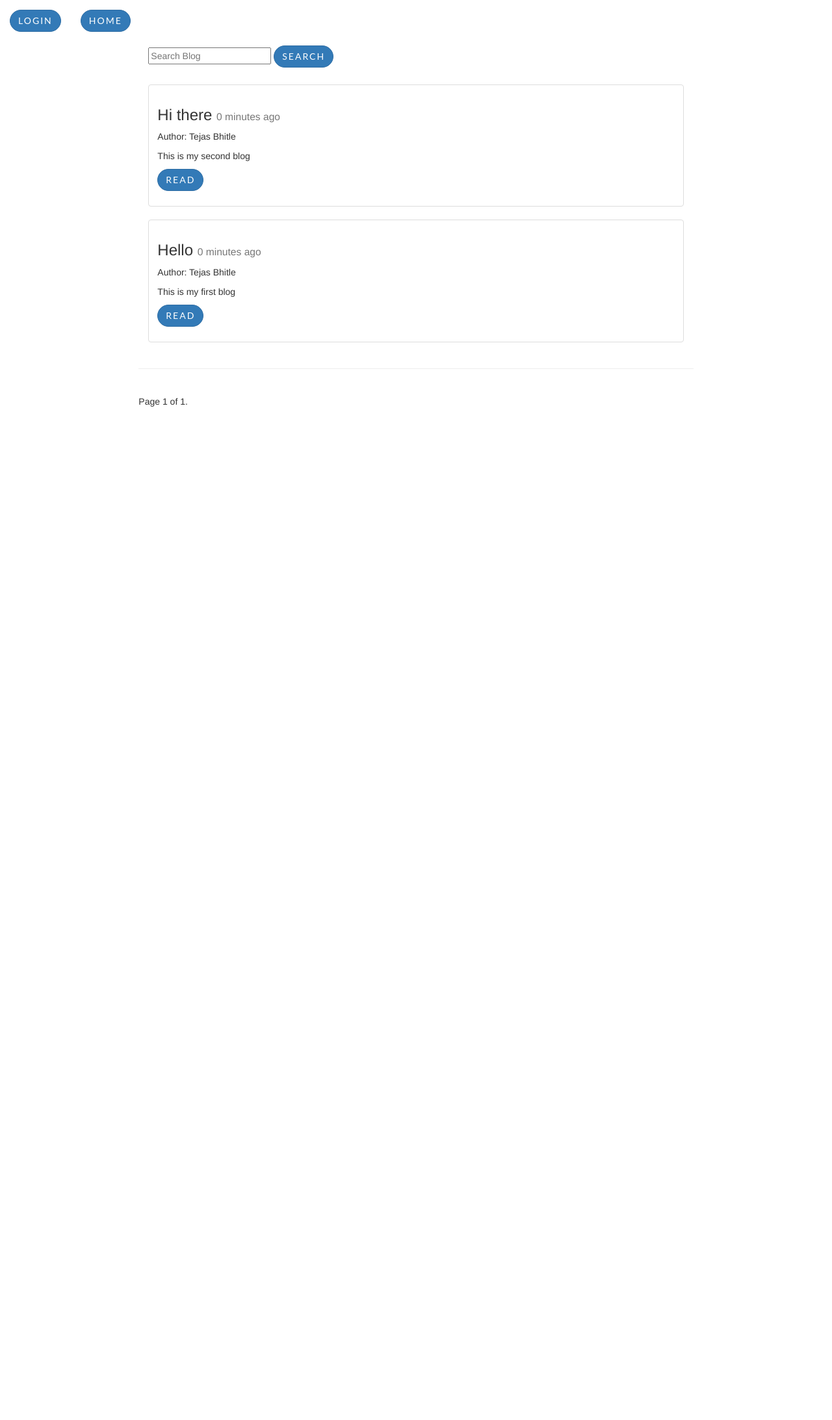
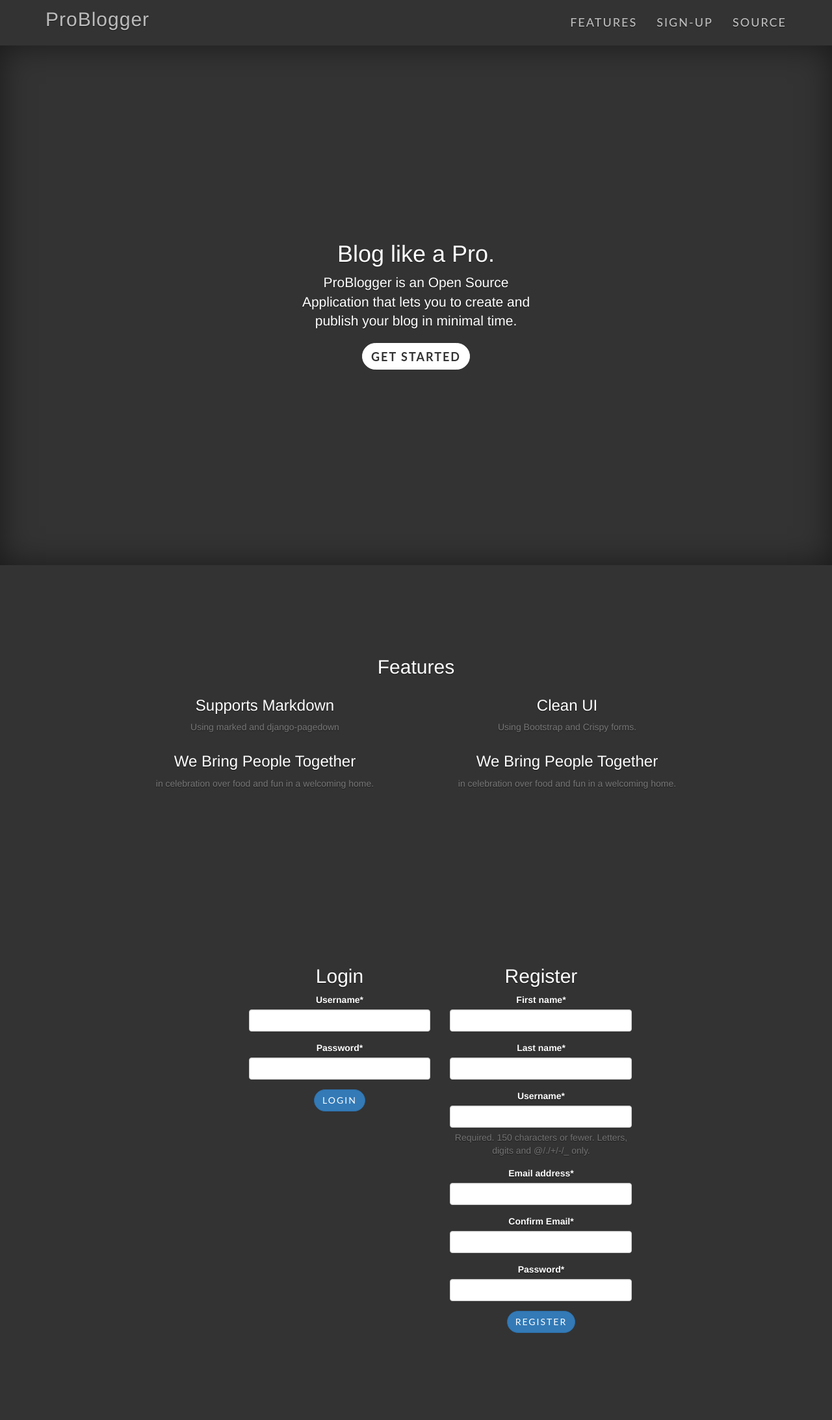
Before and after one commit to TejasBhitle/ProBlogger, a Django app: page / in a window 1280 px wide; the page is wider, and only the part inside the window is pictured. Shown: that part at 65% size. Before the commit the page ends 626 px from the top of that part, so only its background shows below. Run offline with Django 3.2, Linux system fonts and the light colour scheme; data comes from the database, SQL or seed files in the repository; both versions use the stored data as it was after the commit; parts of the project's set-up code (start-up, migrations or seed data) failed here and were passed over; some libraries are stand-ins or nearby versions.

Commit message:
Major Update

```diff
--- a/src/accounts/urls.py
+++ b/src/accounts/urls.py
@@ -2,10 +2,12 @@ from django.conf.urls import url
 
 from .views import (login_view,
                     logout_view,
-                    register_view)
+                    register_view,
+                    auth_view)
 
 urlpatterns = [
     url(r'^login/', login_view),
     url(r'^logout/', logout_view),
     url(r'^register/', register_view),
+    url(r'^auth/', auth_view)
 ]
--- a/src/accounts/views.py
+++ b/src/accounts/views.py
@@ -48,6 +48,17 @@ def register_view(request):
     return render(request, "user_form.html", context)
 
 
+def auth_view(request):
+    form1 = UserLoginForm(request.POST or None)
+    form2 = UserRegisterForm(request.POST or None)
+    context = {
+        "form1": form1,
+        "form2": form2,
+        "title": "Auth View",
+    }
+    return render(request, "index.html", context)
+
+
 def logout_view(request):
     logout(request)
     return redirect("/")
--- a/src/blog_project/urls.py
+++ b/src/blog_project/urls.py
@@ -21,12 +21,12 @@ from django.conf import settings
 from django.conf.urls.static import static
 
 from .views import home
-from posts.views import post_list
-
+# from posts.views import post_list
+from accounts.views import auth_view
 
 urlpatterns = [
     #url(r'^$', home),
-    url(r'^$', post_list, name='list'),
+    url(r'^$', auth_view, name='list'),
     url(r'^admin/', admin.site.urls),
     url(r'^posts/', include("posts.urls", namespace="posts")),
     url(r'^user/', include("accounts.urls", namespace="accounts"))
--- a/src/blog_project/views.py
+++ b/src/blog_project/views.py
@@ -3,4 +3,4 @@ from django.shortcuts import render
 
 def home(request):
     context = {}
-    return render(request, "index.html", context)
+    return render(request, "index1.html", context)
--- a/src/posts/urls.py
+++ b/src/posts/urls.py
@@ -5,7 +5,7 @@ from .views import (post_list, post_create,
                     post_delete)
 
 urlpatterns = [
-    # url(r'^$', post_list, name='list'),
+    url(r'^$', post_list, name='list'),
     url(r'^create/$', post_create),
     url(r'^(?P<post_id>\d+)/$', post_detail),
     url(r'^(?P<post_id>\d+)/edit$', post_edit),
--- a/src/static/css/base.css
+++ b/src/static/css/base.css
@@ -190,7 +190,7 @@ header .header-content .header-content-inner h1 {
   font-size: 11px;
 }
 
-.wmd-panel{
+.wmd-wmd-panel{
     margin-right: 0px !important;
     margin-left: 0px !important;
 }
--- /dev/null
+++ b/src/static/css/index.css
@@ -0,0 +1,160 @@
+/*
+ * Globals
+ */
+
+/* Links */
+a,
+a:focus,
+a:hover {
+  color: #fff;
+}
+
+/* Custom default button */
+.btn-secondary,
+.btn-secondary:hover,
+.btn-secondary:focus {
+  color: #333;
+  text-shadow: none; /* Prevent inheritance from `body` */
+  background-color: #fff;
+  border: .05rem solid #fff;
+}
+
+
+/*
+ * Base structure
+ */
+
+html,
+body {
+  height: 100%;
+  background-color: #333;
+}
+body {
+  color: #fff;
+  text-align: center;
+  text-shadow: 0 .05rem .1rem rgba(0,0,0,.5);
+}
+
+/* Extra markup and styles for table-esque vertical and horizontal centering */
+.site-wrapper {
+  display: table;
+  width: 100%;
+  height: 100%; /* For at least Firefox */
+  min-height: 100%;
+  -webkit-box-shadow: inset 0 0 5rem rgba(0,0,0,.5);
+          box-shadow: inset 0 0 5rem rgba(0,0,0,.5);
+}
+.site-wrapper-inner {
+  display: table-cell;
+  vertical-align: top;
+}
+.cover-container {
+  margin-right: auto;
+  margin-left: auto;
+}
+
+/* Padding for spacing */
+.inner {
+  padding: 2rem;
+}
+
+
+/*
+ * Header
+ */
+
+.masthead {
+  margin-bottom: 2rem;
+}
+
+.masthead-brand {
+  margin-bottom: 0;
+}
+
+.nav-masthead .nav-link {
+  padding: .25rem 0;
+  font-weight: bold;
+  color: rgba(255,255,255,.5);
+  background-color: transparent;
+  border-bottom: .25rem solid transparent;
+}
+
+.nav-masthead .nav-link:hover,
+.nav-masthead .nav-link:focus {
+  border-bottom-color: rgba(255,255,255,.25);
+}
+
+.nav-masthead .nav-link + .nav-link {
+  margin-left: 1rem;
+}
+
+.nav-masthead .active {
+  color: #fff;
+  border-bottom-color: #fff;
+}
+
+@media (min-width: 48em) {
+  .masthead-brand {
+    float: left;
+  }
+  .nav-masthead {
+    float: right;
+  }
+}
+
+
+/*
+ * Cover
+ */
+
+.cover {
+  padding: 0 1.5rem;
+}
+.cover .btn-lg {
+  padding: .75rem 1.25rem;
+  font-weight: bold;
+}
+
+
+/*
+ * Footer
+ */
+
+.mastfoot {
+  color: rgba(255,255,255,.5);
+}
+
+
+/*
+ * Affix and center
+ */
+
+@media (min-width: 40em) {
+  /* Pull out the header and footer */
+  .masthead {
+    position: fixed;
+    top: 0;
+  }
+  .mastfoot {
+    position: fixed;
+    bottom: 0;
+  }
+  /* Start the vertical centering */
+  .site-wrapper-inner {
+    vertical-align: middle;
+  }
+  /* Handle the widths */
+  .masthead,
+  .mastfoot,
+  .cover-container {
+    width: 100%; /* Must be percentage or pixels for horizontal alignment */
+  }
+}
+
+@media (min-width: 62em) {
+  .masthead,
+  .mastfoot,
+  .cover-container {
+    width: 42rem;
+  }
+}
--- a/src/templates/base.html
+++ b/src/templates/base.html
@@ -37,7 +37,9 @@
       fjs.parentNode.insertBefore(js, fjs);
     }(document, 'script', 'facebook-jssdk'));</script>
 
-    {% include 'nav_bar.html' %}
+    {% block navbar %}
+
+    {% endblock navbar %}
 
     <div style="padding-top:70px;">
     {% block content %}
--- a/src/templates/index.html
+++ b/src/templates/index.html
@@ -1,29 +1,142 @@
 {% extends "base.html" %}
+{% load staticfiles %}
+{% load crispy_forms_tags %}
+
+{% block head.title %} {{ title }} | {{ block.super }} {% endblock head.title %}
+
+{% block head_extra %}
+    <link rel="stylesheet" href='{% static  "css/index.css" %}  '>
+{% endblock head_extra %}
+
+{% block navbar %}
+<nav id="mainNav" class="navbar navbar-default navbar-fixed-top">
+        <div class="container">
+            <!-- Brand and toggle get grouped for better mobile display -->
+            <div class="navbar-header">
+                <button type="button" class="navbar-toggle collapsed" data-toggle="collapse" data-target="#bs-example-navbar-collapse-1">
+                    <span class="sr-only">Toggle navigation</span>
+                    Menu
+                </button>
+                <a class="navbar-brand page-scroll" href="#page-top"
+                  style="height:0px;padding-top:13px;padding-bottom:13px";>
+                <h2 style="margin-top:0px;margin-bottom:0px">ProBlogger
+                  <h1>
+                </a>
+            </div>
+
+            <!-- Collect the nav links, forms, and other content for toggling -->
+            <div class="collapse navbar-collapse" id="bs-example-navbar-collapse-1">
+                <ul class="nav navbar-nav navbar-right">
+                    <li>
+                        <a class="page-scroll" href="#features"><h4>Features</h4></a>
+                    </li>
+                    <li>
+                        <a class="page-scroll" href="#signup"><h4>Sign-up</h4></a>
+                    </li>
+                    <li>
+                        <a class="page-scroll" href="https://github.com/TejasBhitle/ProBlogger"><h4>Source</h4></a>
+                    </li>
+                </ul>
+            </div>
+
+        </div>
+    </nav>
+{% endblock navbar %}
+
 
 {% block content %}
-    <header>
-        <div class="container">
+
+<div class="site-wrapper">
+
+      <div class="site-wrapper-inner">
+
+        <div class="cover-container">
+
+          <div class="inner cover">
+            <h1 class="cover-heading">Blog like a Pro.</h1>
+            <p class="lead">ProBlogger is an Open Source Application that lets you to create and publish your blog in minimal time.</p>
+            <p class="lead">
+              <a href="/posts/" class="btn btn-lg btn-secondary">Get Started</a>
+            </p>
+          </div>
+
+          <div class="mastfoot">
+            <div class="inner">
+              <p></p>
+            </div>
+          </div>
+
+        </div>
+
+      </div>
+
+    </div>
+
+    <section id="features">
+        <div class="container" style="padding:120px">
             <div class="row">
-                <div class="col-sm-7">
-                    <div class="header-content">
-                        <div class="header-content-inner">
-                            <h1>Welcome</h1>
-                            <a href="/posts/" class="btn btn-outline btn-xl page-scroll">View Posts</a>
-                            <br><br><br>
-                            List of urls:
-                            <ul>
-                                <li>/admin</li>
-                                <li>/posts/</li>
-                                <li>/posts/id</li>
-                                <li>/posts/create</li>
-                                <li>/user/register/</li>
-                                <li>/user/login/</li>
-                                <li>/user/logout/</li>
-                            </ul>
-                        </div>
+                <div class="col-lg-12 text-center">
+                    <div class="section-heading">
+                        <h2>Features</h2>
                     </div>
                 </div>
             </div>
+            <div class="col-md-6">
+                <div class="feature-item" >
+                    <i class="icon-user text-primary"></i>
+                    <h3>Supports Markdown</h3>
+                    <p class="text-muted">Using marked and django-pagedown </p>
+
+                </div>
+            </div>
+            <div class="col-md-6">
+                <div class="feature-item">
+                    <i class="icon-user text-primary"></i>
+                    <h3>Clean UI </h3>
+                    <p class="text-muted">Using Bootstrap and Crispy forms.</p>
+                </div>
+            </div>
+            <div class="col-md-6">
+                <div class="feature-item">
+                    <i class="icon-user text-primary"></i>
+                    <h3>We Bring People Together</h3>
+                    <p class="text-muted">in celebration over food and fun in a welcoming home.</p>
+                </div>
+            </div>
+            <div class="col-md-6">
+                <div class="feature-item">
+                    <i class="icon-user text-primary"></i>
+                    <h3>We Bring People Together</h3>
+                    <p class="text-muted">in celebration over food and fun in a welcoming home.</p>
+                </div>
+            </div>
+
         </div>
-    </header>
+
+    </section>
+
+    <section id="signup" class="col-md-9">
+        <div class="container">
+            <div class="row" style="padding:120px">
+                <div class="col-md-4 col-sm-offset-3">
+
+            <h2 style='color:"#007bff";'>Login</h2>
+            <form method='POST' action='/user/login/' enctype='multipart/form-data'>{% csrf_token %}
+                {{ form1 | crispy }}
+                <input type='submit' class='btn btn-primary' value='Login' />
+            </form>
+
+        </div>
+                <div class="col-md-4">
+
+            <h2 style='color:"#007bff";'>Register</h2>
+            <form method='POST' action='/user/register/' enctype='multipart/form-data'>{% csrf_token %}
+                {{ form2 | crispy }}
+                <input type='submit' class='btn btn-primary' value='Register' />
+            </form>
+        </div>
+            </div>
+        </div>
+    </section>
+
 {% endblock content %}
--- a/src/templates/post_detail.html
+++ b/src/templates/post_detail.html
@@ -1,6 +1,11 @@
 {% extends "base.html" %}
 
 {% block head.title %} {{ post.title }} | {{ block.super }} {% endblock head.title %}
+
+{% block navbar %}
+    {% include 'nav_bar.html' %}
+{% endblock navbar %}
+
 
 {% block content %}
 
--- a/src/templates/post_form.html
+++ b/src/templates/post_form.html
@@ -1,6 +1,9 @@
 {% extends "base.html" %}
 {% load crispy_forms_tags %}
 
+{% block navbar %}
+    {% include 'nav_bar.html' %}
+{% endblock navbar %}
 
 {% block head.title %} New blog | {{ block.super }} {% endblock head.title %}
 
--- a/src/templates/post_list.html
+++ b/src/templates/post_list.html
@@ -1,8 +1,12 @@
 {% extends "base.html" %}
+
+{% block navbar %}
+    {% include 'nav_bar.html' %}
+{% endblock navbar %}
 
 {% block content %}
 
-<div class="col-sm-12 col-sm-offset-2">
+<div class="col-md-12 col-sm-offset-4">
     <form method="get" action="">
         <input type="text" name="q" placeholder="Search Blog" value="{{ request.GET.q }}">
         <input class="btn btn-primary" type="submit" value="Search">
@@ -10,7 +14,7 @@
 </div>
 
 <br><br><br>
-<div class="col-sm-8 col-sm-offset-2">
+<div class="col-sm-6 col-sm-offset-3">
     <div class="row">
 
         {% for post in post_list %}
```
Also changed, not shown: src/templates/index1.html (added, +29 -0 lines), src/db.sqlite3.
